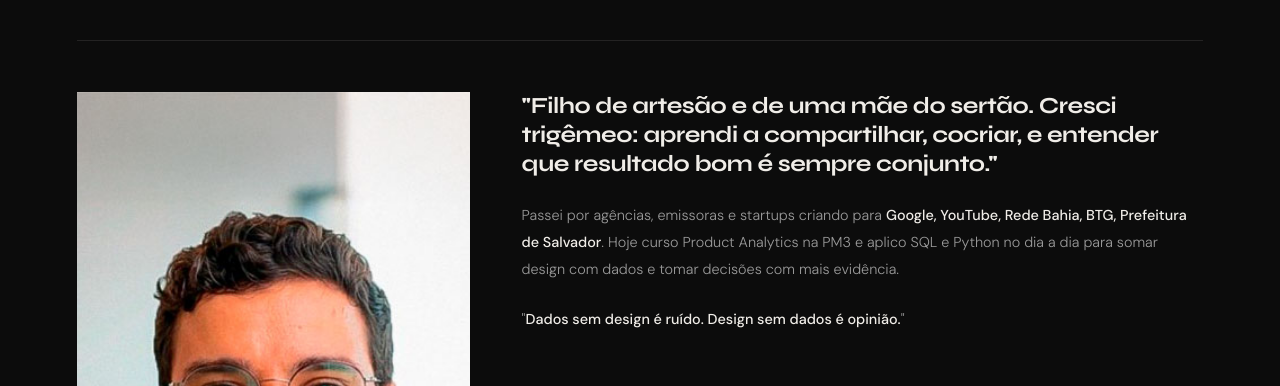
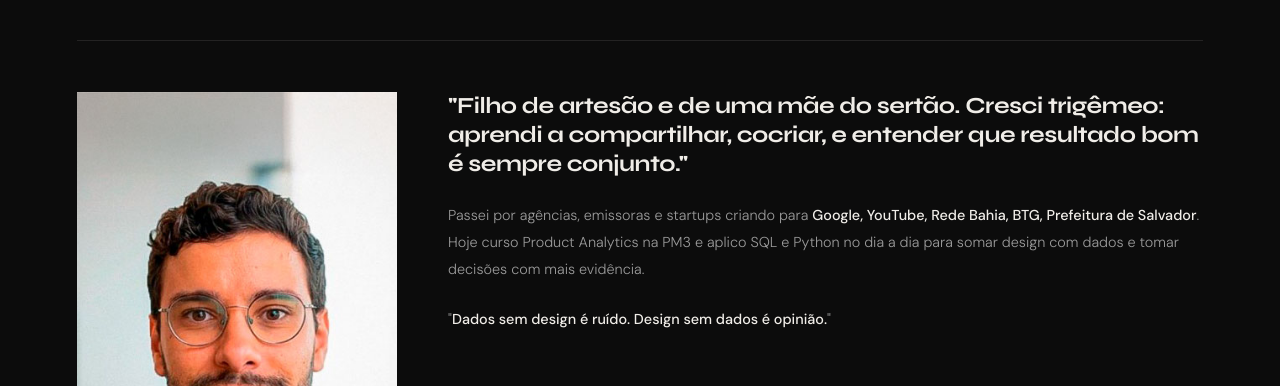
Before and after one commit to llucasparanhos/llucasparanhos.github.io, a plain HTML site: page index.html in a window 1280 px wide. Both pictures are taken after a click on the button "SOBRE". Shown: the part 392-778 px from the top of the page. Drawn offline with nearby package versions, Linux system fonts and the light colour scheme; a web font is replaced by a local one.

Commit message:
limita altura da foto no sobre

```diff
--- a/style.css
+++ b/style.css
@@ -400,9 +400,9 @@ img { display:block; max-width:100%; }
 .sobre-page { padding:var(--gap-sec) var(--gap-nav); }
 .sobre-eyebrow { font-family:var(--ff-mono); font-size:var(--t-mono); letter-spacing:.22em; text-transform:uppercase; color:var(--c-dim); margin-bottom:1.5rem; }
 .sobre-headline { font-family:var(--ff-display); font-size:clamp(2.5rem,5.5vw,5rem); font-weight:800; letter-spacing:-.045em; line-height:.9; color:var(--c-text); max-width:18ch; margin-bottom:var(--gap-in); }
-.sobre-body-grid { display:grid; grid-template-columns:1fr 1fr; gap:var(--gap-in); padding-top:var(--gap-in); border-top:1px solid var(--c-line); margin-bottom:var(--gap-sec); align-items:start; }
-.sobre-photo { background:var(--c-bg3); overflow:hidden; height:100%; }
-.sobre-photo img { width:100%; height:100%; object-fit:cover; object-position:top; display:block; }
+.sobre-body-grid { display:grid; grid-template-columns:1fr 1fr; gap:var(--gap-in); padding-top:var(--gap-in); border-top:1px solid var(--c-line); margin-bottom:var(--gap-sec); align-items:start; grid-template-columns:320px 1fr; }
+.sobre-photo { background:var(--c-bg3); overflow:hidden; max-height:480px; }
+.sobre-photo img { width:100%; height:480px; object-fit:cover; object-position:top; display:block; }
 .sobre-text-col { display:flex; flex-direction:column; gap:1.5rem; }
 .sobre-quote { font-family:var(--ff-display); font-size:clamp(1.1rem,1.8vw,1.5rem); font-weight:700; letter-spacing:-.02em; line-height:1.25; color:var(--c-text); }
 .sobre-p { font-size:.9rem; font-weight:300; color:var(--c-muted); line-height:1.85; }
```
